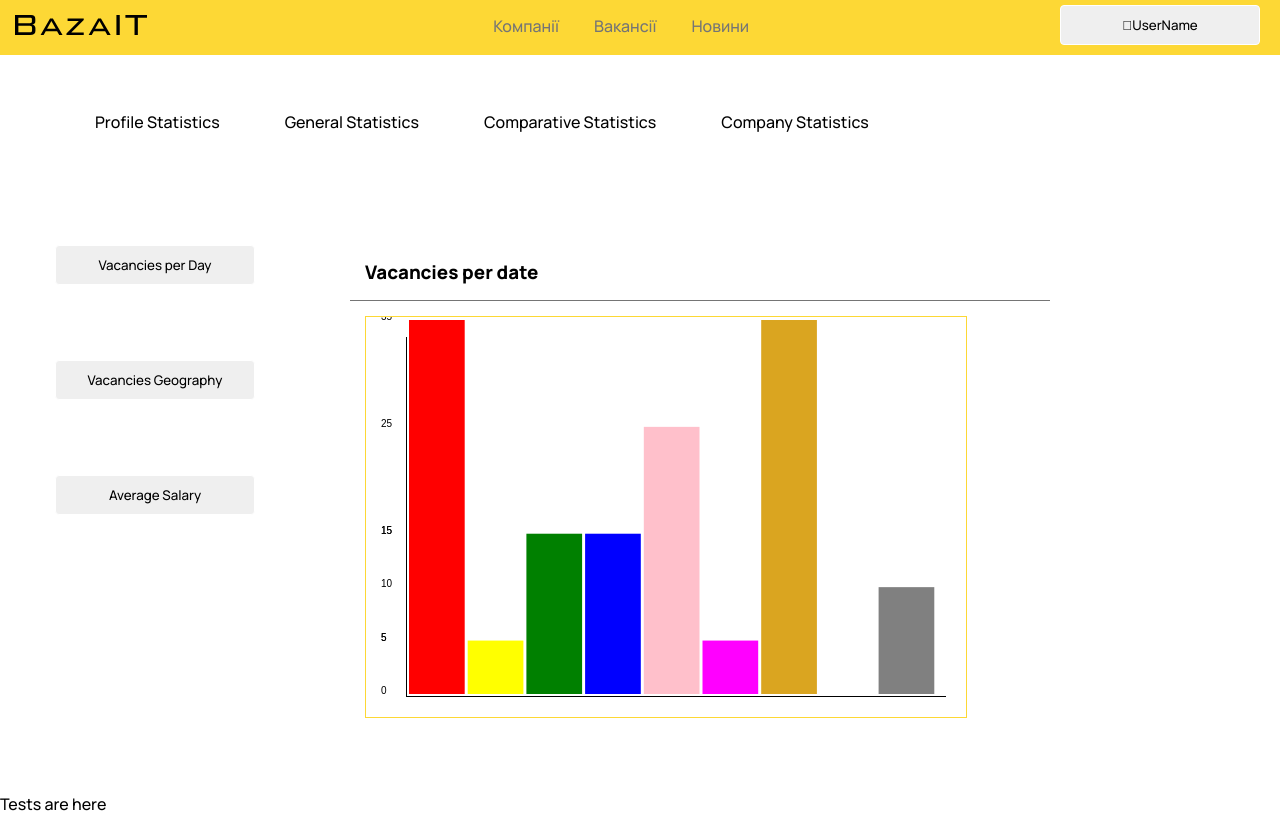
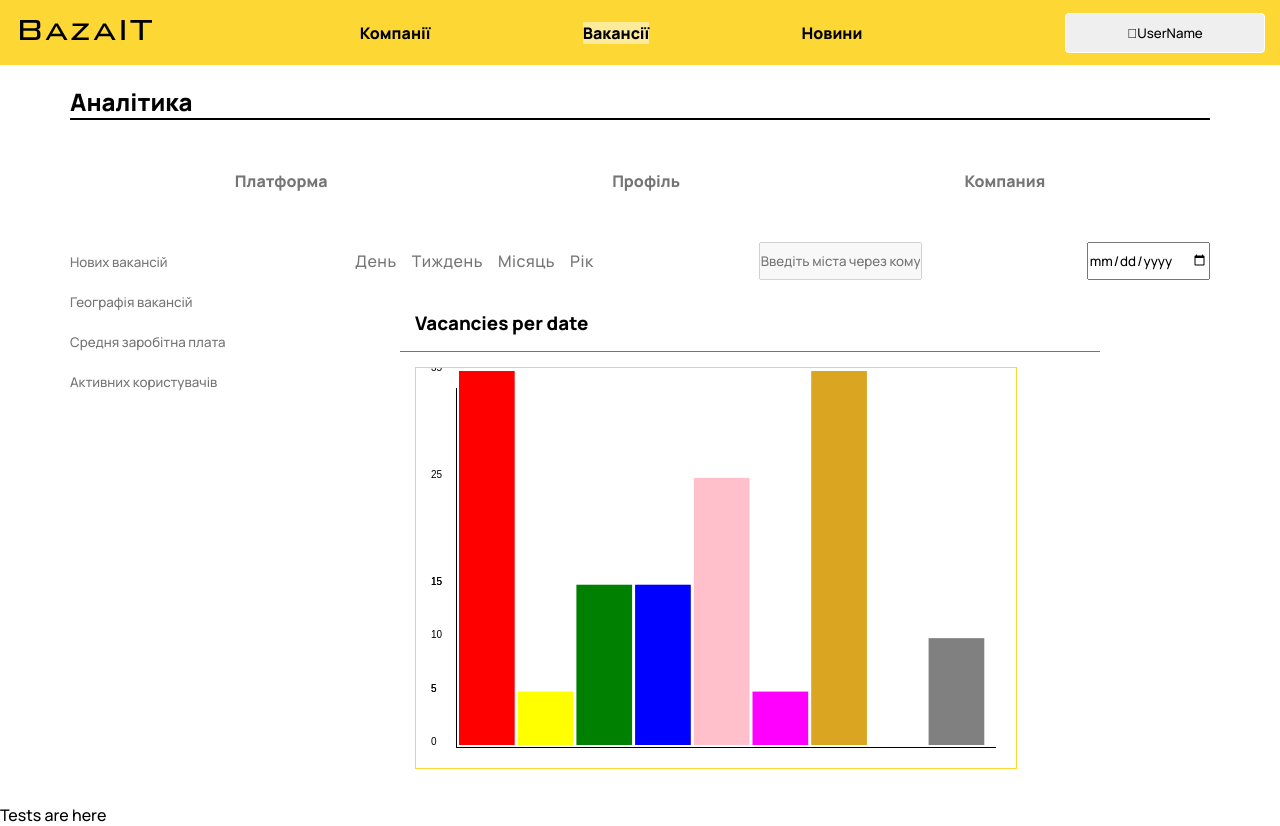
Before and after one commit to ArMANIAK/ITN_hacks2020, a React (Create React App) app: page / in a window 1280 px wide. Built offline with nearby package versions, Linux system fonts and the light colour scheme.

Commit message:
applied markup and styling

```diff
--- a/src/App.css
+++ b/src/App.css
@@ -9,23 +9,23 @@ div.nav-bar {
   color: #757575;
   display: flex;
   justify-content: space-between;
-  padding: 5px;
+  align-items: center;
 }
 
 div.nav-bar img {
   height: 20px;
-  margin: 10px;
+  margin: 20px;
 }
 
 .nav-bar ul {
   display: flex;
-  margin: 10px 0;
 }
 
 ul > li {
   display: block;
   text-decoration: none;
   list-style: none;
+  font-weight: bold;
   margin-right: 15px;
 }
 
@@ -38,7 +38,7 @@ button {
   width: 200px;
   border-radius: 4px;
   border: solid 1px white;
-  margin: 0 15px;
+  margin: 10px 15px;
 }
 
 button > span::before {
--- a/src/App.js
+++ b/src/App.js
@@ -12,7 +12,7 @@ function App() {
           <nav>
             <ul>
               <li>Компанії</li>
-              <li>Вакансії</li>
+              <li className="active">Вакансії</li>
               <li>Новини</li>
             </ul>
           </nav>
--- a/src/components/Profile/Profile.css
+++ b/src/components/Profile/Profile.css
@@ -1,38 +1,109 @@
-nav > ul {
-    display: flex;
-    justify-content: center;
+* {
+    margin: 0;
+    padding: 0;
+    font-family: 'Manrope', sans-serif;
+    color: black;
 }
 
-nav > ul li {
-    margin-right: 35px;
+.nav-bar > nav {
+    width: 50%;
 }
 
-nav > ul a {
-    padding: 10px 15px;
-    text-decoration: none;
-    color: #000;
+.nav-bar > nav > ul {
+    display: flex;
+    justify-content: space-around;
 }
 
-nav > ul a:hover {
-    background-color:#FDD835;
-    color: white;
+.nav-bar > nav > ul > li.active {
+    background-color: #feeb9a;
 }
 
-nav > ul li:last-child {
-    margin-right: 0;
+/* Wrapper */
+.wrapper {
+    max-width: 1200px;
 }
 
-.profile-tab {
-    display: flex;
-    padding: 40px;
+section.section > * {
+    margin: 20px 70px;
 }
 
-.profile-tab > nav > ul {
-    flex-direction: column;
-    justify-content: space-between;
-    padding-left: 0px;
+.section-title {
+    margin: 50px 0px 20px;
+    border-bottom: 2px solid #000;
 }
 
-.profile-tab > nav li {
-    margin-bottom: 75px;
+.section-nav > ul {
+    display: flex;
+    justify-content: space-around;
+    padding: 30px;
 }
+
+.section-nav li {
+    color: #757575;
+}
+
+.section-nav li:hover, .section-nav li.active {
+    color: #000;
+    font-weight: bold;
+}
+
+main.section {
+    width: 75%;
+}
+main.section > .section-nav {
+    display: flex;
+    justify-content: space-between;
+}
+
+main.container {
+    margin: 0 70px;
+    display: flex;
+    justify-content: space-between;
+}
+
+.aside-ul {
+    list-style-type: none;
+    display: flex;
+    flex-direction: column;
+    align-items: flex-start;
+}
+
+.aside-li {
+    color: #757575;
+}
+
+.aside button {
+    margin: 0;
+    background-color: #fff;
+    color: #757575;
+    text-align: left;
+    border: none;
+}
+
+.aside-ul > .aside-li > .aside-li-text:focus {
+    border:none;
+}
+
+.aside button:hover {
+    color: #000000;
+    border: none;
+    font-weight: bold;
+}
+
+section ul.nav-profile {
+    padding: 8px 0;
+    list-style-type: none;
+    display: flex;
+    justify-content: space-around;
+}
+
+.nav-profile-item {
+    font-size: 16px;
+    font-weight: 400;
+    letter-spacing: 0.5px;
+    padding: 0;
+}
+
+.nav-profile-item:hover {
+    font-weight: 700;
+}
--- a/src/components/Profile/Profile.js
+++ b/src/components/Profile/Profile.js
@@ -57,26 +57,68 @@ const Profile = () => {
             ['2020-09', 19000],
         ]};
 
+    const activeUsers = {
+        'Active Users': [
+            ['2020-09-15', 25],
+            ['2020-09-18', 17],
+            ['2020-09-19', 23],
+            ['2020-09-21', 20],
+            ['2020-09-22', 8],
+            ['2020-09-23', 22],
+            ['2020-09-25', 24],
+            ['2020-10-15', 15],
+            ['2020-10-25', 27],
+        ]
+    }
+
     return (
         <div className="profile">
-            <nav className="profile-tab">
-                <ul>
-                    <li><a href="#" title="link to tab">Profile Statistics</a></li>
-                    <li className="active-tab"><a href="#" title="link to tab">General Statistics</a></li>
-                    <li><a href="#" title="link to tab">Comparative Statistics</a></li>
-                    <li><a href="#" title="link to tab">Company Statistics</a></li>
-                </ul>
-            </nav>
-            <div className="profile-tab">
-                <nav className="profile-tab-nav">
+            <section className="section">
+                <h2 className="section-title">Аналітика</h2>
+                <nav class="section-nav">
                     <ul>
-                        <li className="active"><button onClick = {() => setStats(vacancies)}>Vacancies per Day</button></li>
-                        <li className="active"><button onClick = {() => setStats(geography)}>Vacancies Geography</button></li>
-                        <li className="active"><button onClick = {() => setStats(averageSalary)}>Average Salary</button></li>
+                        <li class="section-nav-text">Платформа</li>
+                        <li class="section-nav-text">Профіль</li>
+                        <li class="section-nav-text">Компания</li>
                     </ul>
+
                 </nav>
-                <Statistics stats={stats}/>
-            </div>
+                <main class="container">
+                    <nav class="aside">
+                        <ul class="aside-ul">
+                            <li class="aside-li">
+                                <button class="aside-li-text" onClick = {() => setStats(vacancies)}>Нових вакансій</button>
+                            </li>
+                            <li class="aside-li">
+                                <button class="aside-li-text" onClick = {() => setStats(geography)}>Географія вакансій</button>
+                            </li>
+                            <li class="aside-li">
+                                <button class="aside-li-text" onClick = {() => setStats(averageSalary)}>Средня заробітна плата</button>
+                            </li>
+                            <li class="aside-li">
+                                <button class="aside-li-text" onClick = {() => setStats(activeUsers)}>Активних користувачів</button>
+                            </li>
+                        </ul>
+                    </nav>
+
+                    <main class="section">
+                        <nav class="section-nav">
+                            <ul class="nav-profile">
+                                <li class="nav-profile-item">День</li>
+                                <li class="nav-profile-item">Тиждень</li>
+                                <li class="nav-profile-item">Місяць</li>
+                                <li class="nav-profile-item">Рік</li>
+                            </ul>
+                            <input type="text" name="text" id="text" placeholder="Введіть міста через кому" disabled/>
+                            <input type="date" name="date" id="date"/>
+                        </nav>
+                        <div class="graphic">
+                            <Statistics stats={stats}/>
+                        </div>
+                    </main>
+                </main>
+            </section>
+
             <Tester />
         </div>
     )
```
